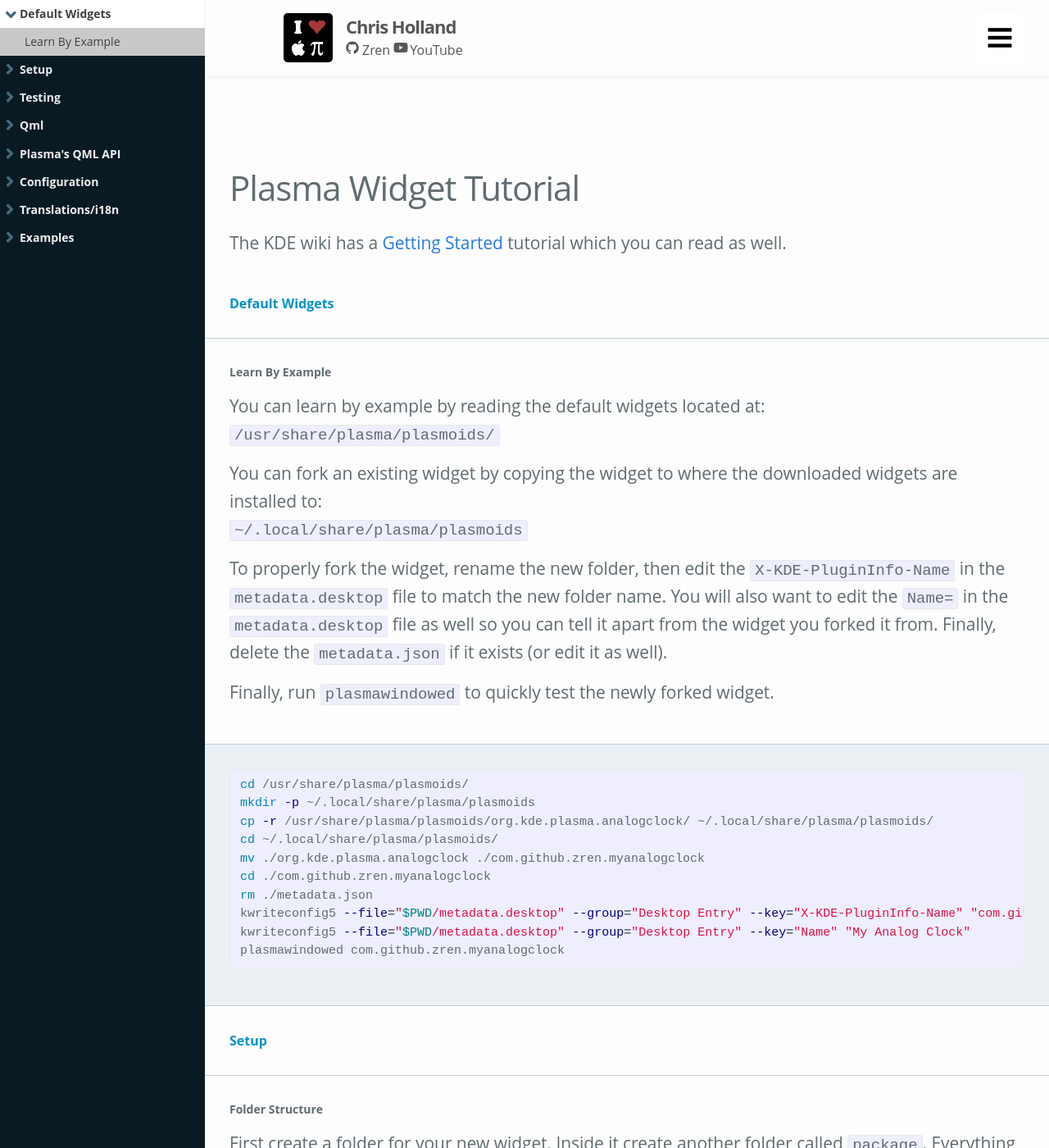
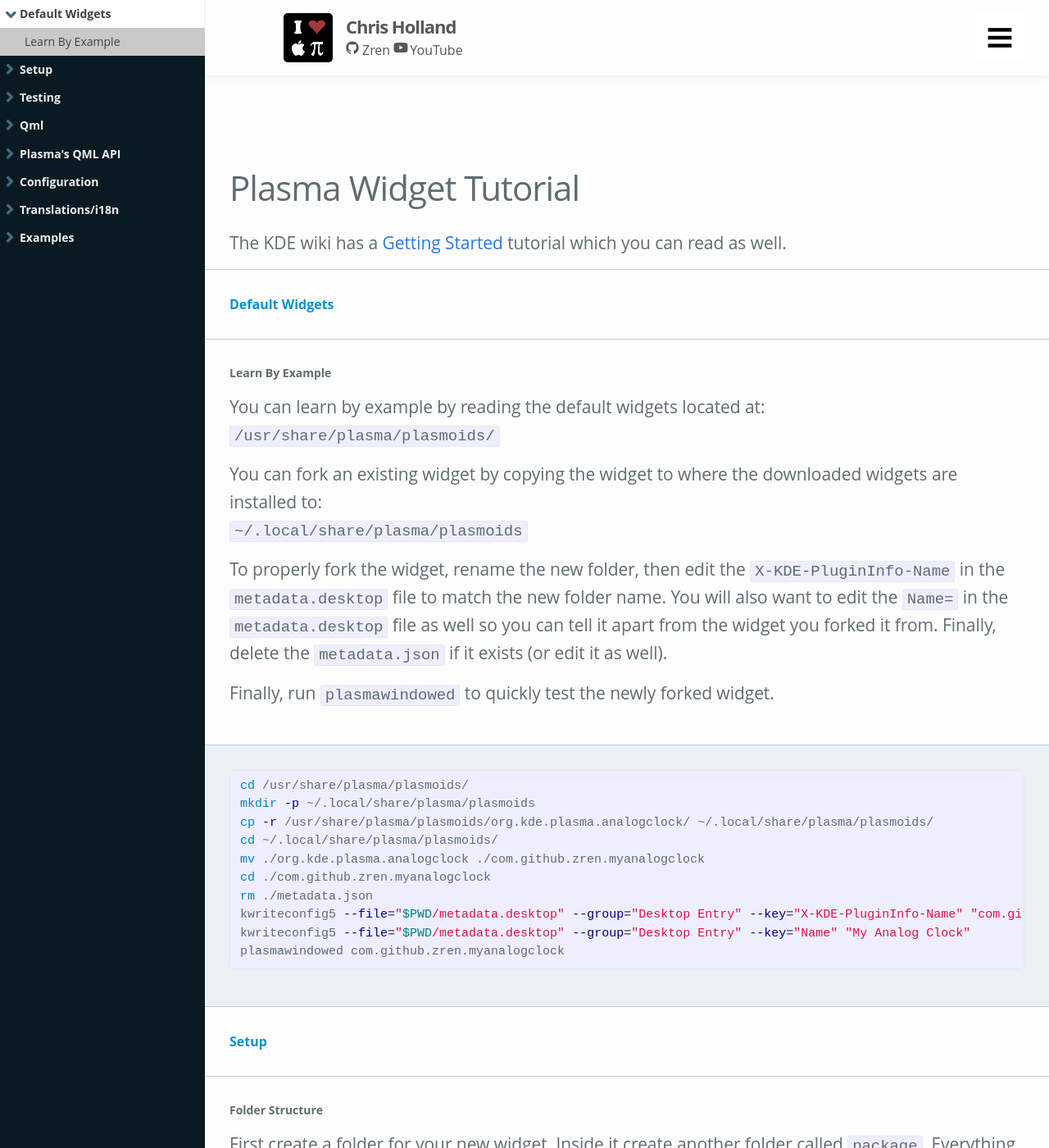
Before and after one commit to Zren/zren.github.io, a Jekyll site: the page built from kde_docs_widget.md, in a window 1280 px wide and 1400 px high. Shown: the whole window at 82% size. Built offline with Jekyll 4.4.1, drawn with Linux system fonts in a browser that asks for light colours; comment, search, counter and statistics services are not loaded.

Commit message:
put seperator line above first doc heading

```diff
--- a/_layouts/docpage.html
+++ b/_layouts/docpage.html
@@ -112,6 +112,9 @@ layout: fullwidthpage
 }
 .documentation > section {
 
+}
+.documentation > section:first-of-type {
+	border-top: 1px solid #bfcdd8;
 }
 .documentation > section:not(:last-child) {
 	border-bottom: 1px solid #bfcdd8;
```
